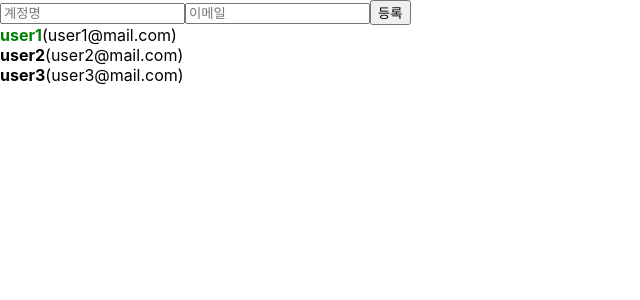
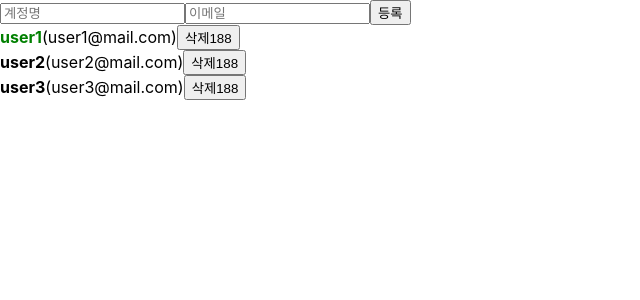
Before and after one commit to pcft9507/begin-react, a React (Create React App) app: page / in a window 1280 px wide. Shown: the top 300 px of the page, without its empty margins (0-640 px from the left). Built offline with nearby package versions, Linux system fonts and the light colour scheme.

Commit message:
버튼 주석 취소

```diff
--- a/src/UserList.js
+++ b/src/UserList.js
@@ -14,7 +14,7 @@ function User({user, onRemove, onToggle }) {
         {username}
       </b>
       <span>({email})</span>
-      {/* <button onClick={() => onRemove(id)} >삭제188</button> */}
+      <button onClick={() => onRemove(id)} >삭제188</button>
     </div>
   )
 }
```
